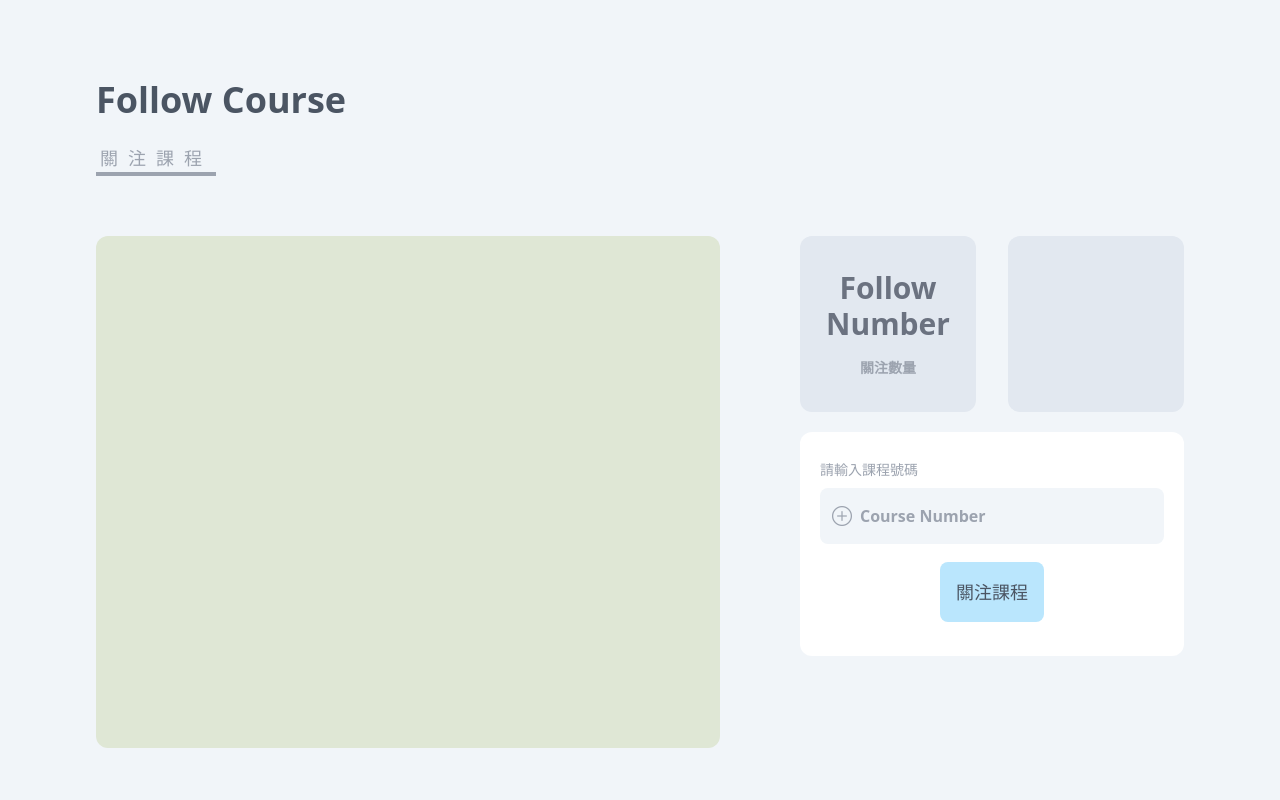
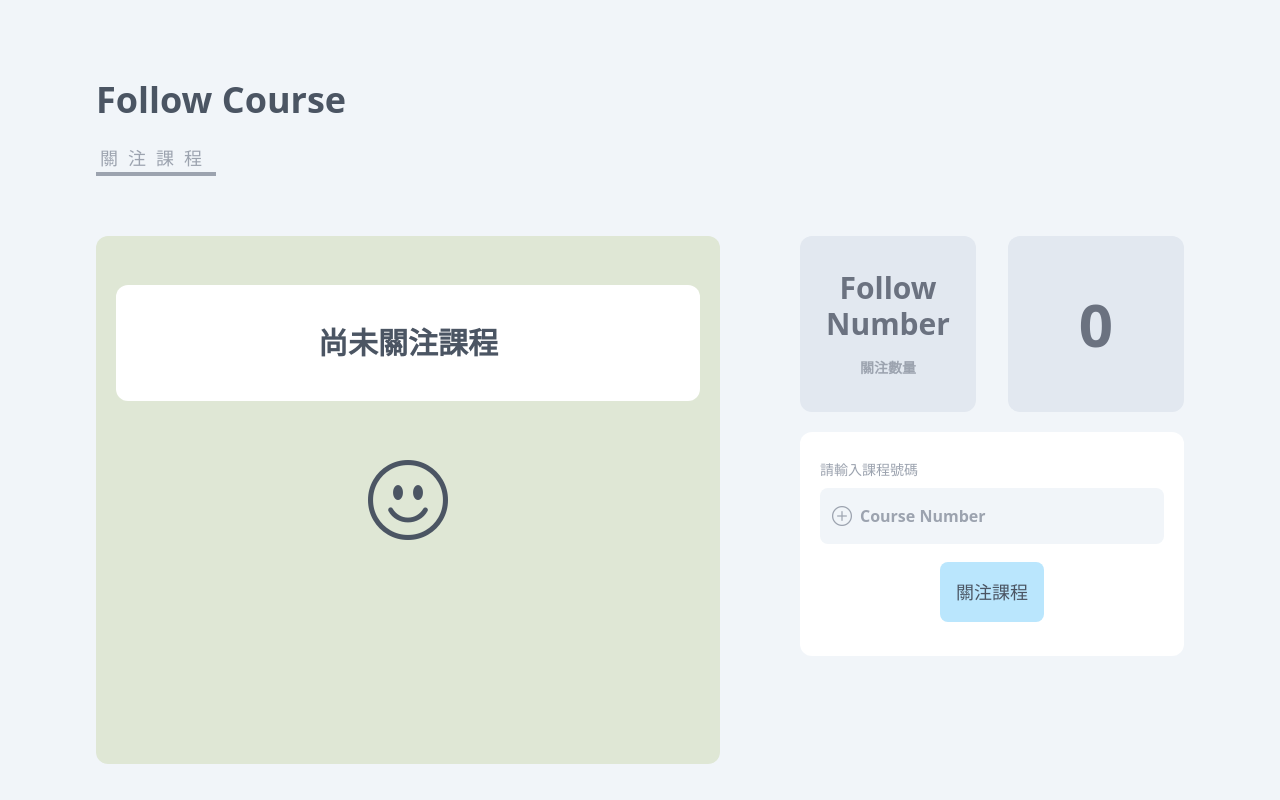
Before and after one commit to ridemountainpig/fcu-course-search, a Flask app: page /followcourse in a window 1280 px wide. Run offline with Flask 2, Linux system fonts and the light colour scheme; some libraries are stand-ins or nearby versions.

Commit message:
feat : add follow course page

```diff
--- /dev/null
+++ b/static/script/followCourse.js
@@ -0,0 +1,99 @@
+$(document).on('keypress',function(e) {
+    if(e.which == 13) {
+        addFollowCourse();
+    }
+});
+
+function addFollowCourse() {
+    let courseNumber = $("#courseInput").val();
+    $("#courseInput").val("");
+    if ($.isNumeric(courseNumber) && courseNumber.toString().length == 4) {
+        $.ajax({
+            url: "/checkcourse/" + courseNumber,
+            success: function (res) {
+                if (res == "true") {
+                    let followList = localStorage.getItem("followList");
+                    if (followList == null) {
+                        followList = [];
+                        followList.push(courseNumber);
+                    } else {
+                        followList = followList.split(",");
+                        if (!followList.includes(courseNumber)) {
+                            followList.push(courseNumber);
+                        }
+                    }
+                    localStorage.setItem("followList", followList);
+                    generateCourseList();
+                }
+            }
+        })
+    }
+}
+
+function deleteFollowCourse(courseNumber) {
+    let followList = localStorage.getItem("followList");
+    followList = followList.split(",");
+    followList.splice(followList.indexOf(courseNumber.toString()), 1);
+    if (followList.length == 0) {
+        followList = [];
+    }
+    localStorage.setItem("followList", followList);
+    generateCourseList();
+}
+
+function generateCourseList() {
+    let followList = localStorage.getItem("followList");
+    if (followList == null) {
+        followList = [];
+    }
+    if (followList.length != 0) {
+        $('#courseList').empty();
+        $('#followNumber').empty();
+        followList = followList.split(",");
+        if (followList.includes('')) {
+            $('#followNumber').append(followList.length - 1);
+        } else {
+            $('#followNumber').append(followList.length);
+        }
+        for (let i = 0; i < followList.length; i++) {
+            if (followList[i] == '') continue
+            $.ajax({
+                url: "/getCourse/" + followList[i],
+                success: function (courseData) {
+                    let courseHtml = `
+                        <div class="min-[930px]:flex items-center justify-around p-2 my-2 bg-white rounded-xl">
+                            <div id="courseNumber" class="flex justify-center items-center p-5 m-3 text-gray-600 font-extrabold text-lg bg-slate-100 rounded-lg">
+                                ${courseData[0].courseNumber}
+                            </div>
+                            <div class="flex justify-start ml-5" style="width: 200px;">
+                                <div>
+                                    <div id="courseName" class="text-gray-600 font-bold text-xl">
+                                        ${courseData[0].courseName}
+                                    </div>
+                                    <div id="courseTime" class="text-gray-400 font-medium text-sm">
+                                        ${courseData[0].courseDate + " " + courseData[0].courseClass}
+                                    </div>
+                                </div>
+                            </div>
+                            <div class="flex justify-start min-[930px]:justify-center items-center text-orange-400 font-bold text-xl ml-5 mt-2">
+                                <div>${courseData[0].courseBalance}<i class="bi bi-lightning-fill px-2"></i>${courseData[0].courseSum}</div>
+                            </div>
+                            <div class="flex justify-center">
+                                <button class="p-5 m-3 text-gray-600 font-bold text-lg rounded-lg cursor-pointer hover:scale-75 duration-500 bg-red-200" onclick="deleteFollowCourse(${courseData[0].courseNumber})">取消關注</button>
+                            </div>
+                        </div>
+                    `;
+                    $("#courseList").append(courseHtml);
+                }
+            })
+        }
+    } else {
+        let courseHtml = `
+            <div class="flex items-center justify-around p-10 my-2 bg-white rounded-xl font-bold text-xl min-[555px]:text-3xl text-gray-600" style="margin-top: 5%;">尚未關注課程</div>
+            <i class="bi bi-emoji-smile flex justify-center text-gray-600" style="margin-top: 10%; font-size: 80px;"></i>
+        `
+        $('#followNumber').empty();
+        $('#followNumber').append(0);
+        $('#courseList').html(courseHtml);
+    }
+}
--- a/templates/followCourse.html
+++ b/templates/followCourse.html
@@ -34,7 +34,7 @@
     <div class="flex max-[1200px]:flex-col">
         <div class="flex min-[1200px]:flex-auto justify-center">
             <div id="courseList"
-                class="courseList ml-10 min-[1200px]:ml-24 mr-10 p-5 rounded-xl h-[calc(100vh_-_18rem)] overflow-auto w-96 min-[1200px]:w-11/12 my-5 min-[1200px]:mt-0"
+                class="courseList ml-10 min-[1200px]:ml-24 mr-10 p-5 rounded-xl h-[calc(100vh_-_17rem)] overflow-auto w-96 min-[1200px]:w-11/12 my-5 min-[1200px]:mt-0"
                 style="background-color: #dfe7d5;">
 
             </div>
@@ -70,12 +70,16 @@
                     </div>
                     <div class="flex justify-center">
                         <button
-                            class="text-gray-600 bg-sky-200 font-medium rounded-lg text-lg hover:scale-75 duration-500 p-4">關注課程</button>
+                            class="text-gray-600 bg-sky-200 font-medium rounded-lg text-lg hover:scale-75 duration-500 p-4" onclick="addFollowCourse()">關注課程</button>
                     </div>
                 </div>
             </div>
         </div>
     </div>
+    <script src="/static/script/followCourse.js"></script>
+    <script>
+        generateCourseList();
+    </script>
 </body>
 
 </html>
```
